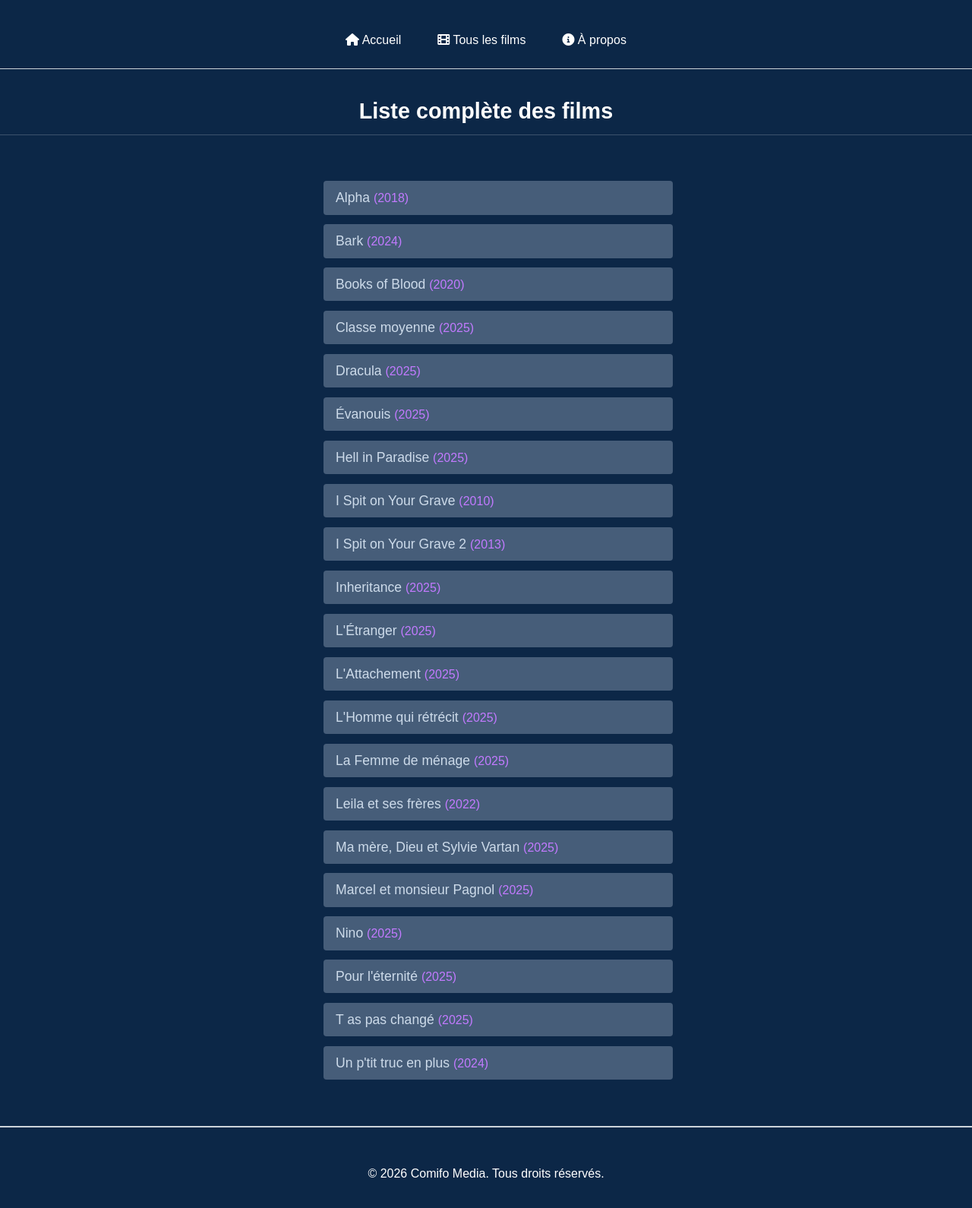
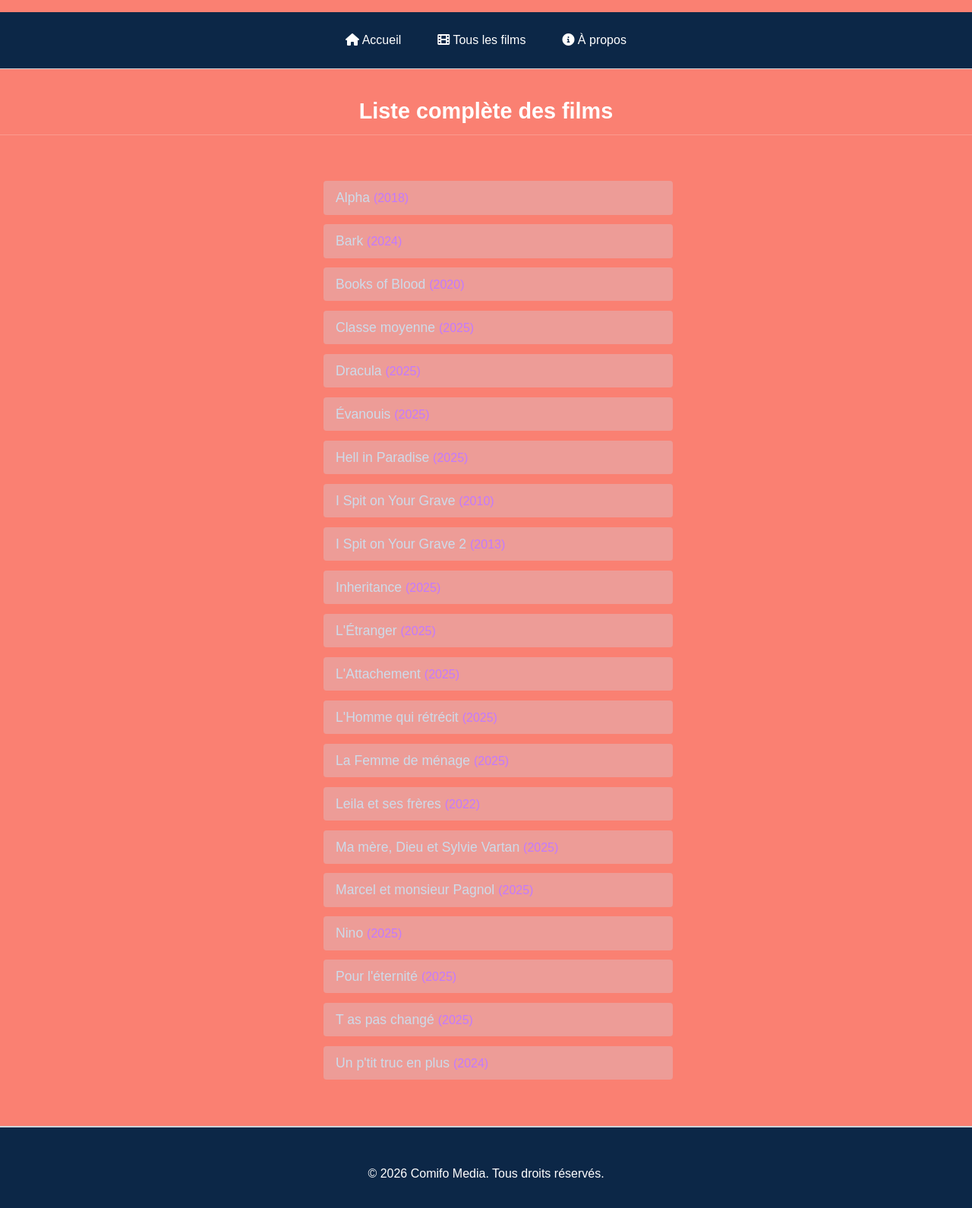
Before and after one commit to comifo-media/comifo-media, a Jekyll site: the page built from films.html, in a window 1280 px wide. Shown: the part 300-1890 px from the top of the page at 76% size. Built offline with Jekyll 4.4.1, drawn with Linux system fonts in a browser that asks for light colours.

Commit message:
Update style.css

```diff
--- a/assets/css/style.css
+++ b/assets/css/style.css
@@ -1,6 +1,6 @@
-/* Reset et base */
+/* Reset et base #0C2747 */
 body {
-  background-color: #0C2747;
+  background-color: #FA8072;
   color: white;
   font-family: Arial, sans-serif;
   margin: 0;
```
